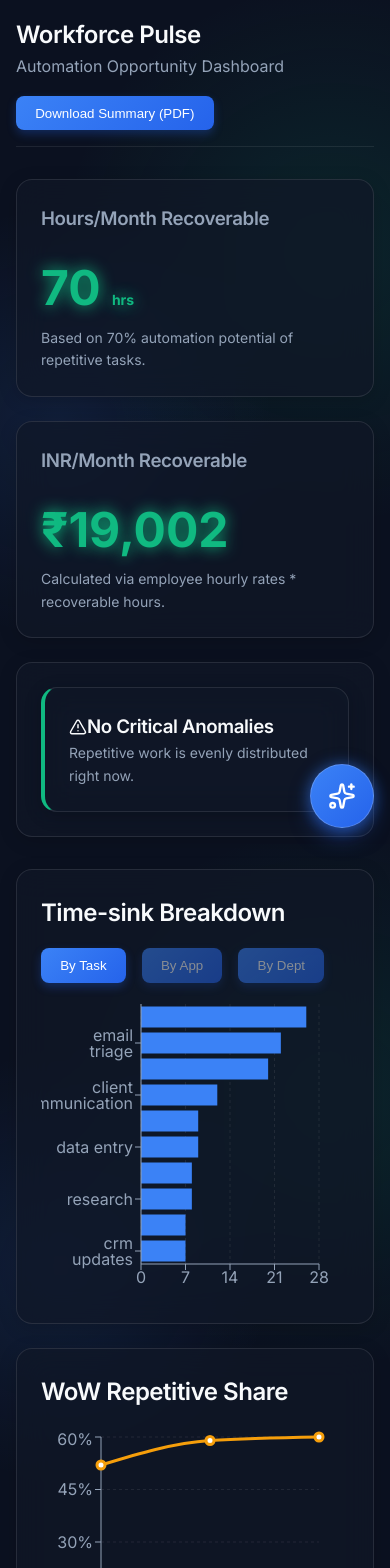
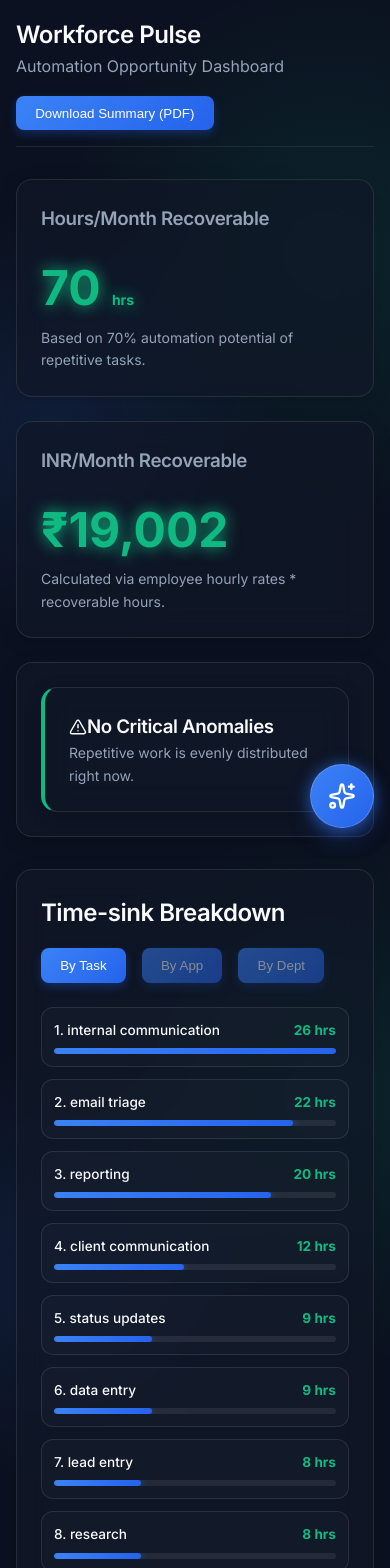
Before and after one commit to Maan0882/workforce-pulse, a Next.js app: page / in a window 390 px wide. Shown: the top 1568 px of the page. Built offline with nearby package versions, Linux system fonts and the light colour scheme.

Commit message:
feat: implement TimeSinkChart component with responsive glass-morphism styling and data aggregation metrics

```diff
--- a/src/app/globals.css
+++ b/src/app/globals.css
@@ -170,6 +170,47 @@ h1, h2, h3, h4, h5, h6 {
   }
 }
 
+/* Mobile Chart progress list */
+.mobile-chart-list {
+  display: flex;
+  flex-direction: column;
+  gap: 0.75rem;
+  padding: 0.5rem 0;
+}
+.mobile-chart-item {
+  cursor: pointer;
+  padding: 0.75rem;
+  background: rgba(255, 255, 255, 0.02);
+  border: 1px solid var(--glass-border);
+  border-radius: 12px;
+  transition: all 0.2s ease;
+}
+.mobile-chart-item:hover {
+  background: rgba(255, 255, 255, 0.05);
+  border-color: rgba(255, 255, 255, 0.2);
+}
+.mobile-chart-item-header {
+  display: flex;
+  justify-content: space-between;
+  align-items: center;
+  font-size: 0.85rem;
+  margin-bottom: 0.4rem;
+  font-weight: 500;
+}
+.mobile-chart-item-bar-bg {
+  width: 100%;
+  height: 6px;
+  background: rgba(255, 255, 255, 0.08);
+  border-radius: 100px;
+  overflow: hidden;
+}
+.mobile-chart-item-bar-fill {
+  height: 100%;
+  background: linear-gradient(90deg, var(--accent-color), #2563eb);
+  border-radius: 100px;
+  box-shadow: 0 0 8px var(--glow-accent);
+}
+
 /* Buttons */
 .btn {
   background: linear-gradient(135deg, var(--accent-color), #2563eb);
--- a/src/components/TimeSinkChart.tsx
+++ b/src/components/TimeSinkChart.tsx
@@ -5,11 +5,11 @@ import { ActivityLog } from '@/utils/dataProcessing';
 
 export default function TimeSinkChart({ activities, onFilterClick }: { activities: ActivityLog[], onFilterClick: (type: 'dept'|'task', value: string) => void }) {
   const [viewBy, setViewBy] = useState<'taskCategory' | 'appUsed' | 'department'>('taskCategory');
-  const [yAxisWidth, setYAxisWidth] = useState(120);
+  const [isMobile, setIsMobile] = useState(false);
 
   useEffect(() => {
     const handleResize = () => {
-      setYAxisWidth(window.innerWidth < 480 ? 80 : 120);
+      setIsMobile(window.innerWidth < 480);
     };
     handleResize();
     window.addEventListener('resize', handleResize);
@@ -37,12 +37,39 @@ export default function TimeSinkChart({ activities, onFilterClick }: { activitie
         <button className="btn" style={{opacity: viewBy === 'appUsed' ? 1 : 0.5}} onClick={() => setViewBy('appUsed')}>By App</button>
         <button className="btn" style={{opacity: viewBy === 'department' ? 1 : 0.5}} onClick={() => setViewBy('department')}>By Dept</button>
       </div>
+
+      {isMobile ? (
+        <div className="mobile-chart-list">
+          {data.map((item, idx) => {
+            const maxHours = data[0]?.hours || 1;
+            const pct = (item.hours / maxHours) * 100;
+            return (
+              <div
+                key={item.name}
+                className="mobile-chart-item"
+                onClick={() => {
+                  if (viewBy === 'department') onFilterClick('dept', item.name);
+                  if (viewBy === 'taskCategory') onFilterClick('task', item.name);
+                }}
+              >
+                <div className="mobile-chart-item-header">
+                  <span>{idx + 1}. {item.name}</span>
+                  <span style={{ color: 'var(--success-color)', fontWeight: 'bold' }}>{item.hours} hrs</span>
+                </div>
+                <div className="mobile-chart-item-bar-bg">
+                  <div className="mobile-chart-item-bar-fill" style={{ width: `${pct}%` }} />
+                </div>
+              </div>
+            );
+          })}
+        </div>
+      ) : (
         <div style={{ width: '100%', height: 300 }}>
           <ResponsiveContainer>
             <BarChart data={data} layout="vertical" margin={{ top: 5, right: 30, left: 20, bottom: 5 }}>
               <CartesianGrid strokeDasharray="3 3" stroke="var(--border-color)" horizontal={false} />
               <XAxis type="number" stroke="var(--text-secondary)" />
-            <YAxis dataKey="name" type="category" width={yAxisWidth} stroke="var(--text-secondary)" tick={{fill: 'var(--text-secondary)'}} />
+              <YAxis dataKey="name" type="category" width={120} stroke="var(--text-secondary)" tick={{fill: 'var(--text-secondary)'}} />
               <Tooltip contentStyle={{ background: 'var(--bg-color)', border: '1px solid var(--border-color)' }} />
               <Bar dataKey="hours" fill="var(--accent-color)" cursor="pointer" onClick={(data) => {
                 if (data && data.name) {
@@ -57,6 +84,7 @@ export default function TimeSinkChart({ activities, onFilterClick }: { activitie
             </BarChart>
           </ResponsiveContainer>
         </div>
+      )}
     </div>
   );
 }
```
Lines whose indentation alone changed are shown as unchanged.
